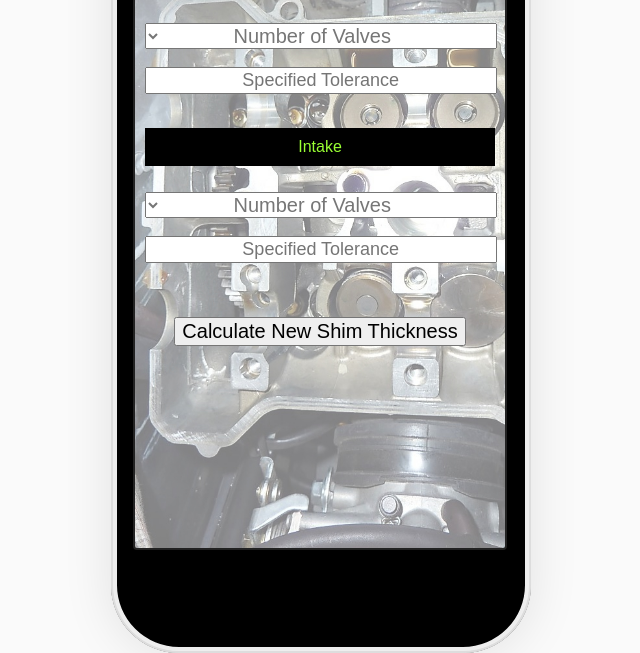
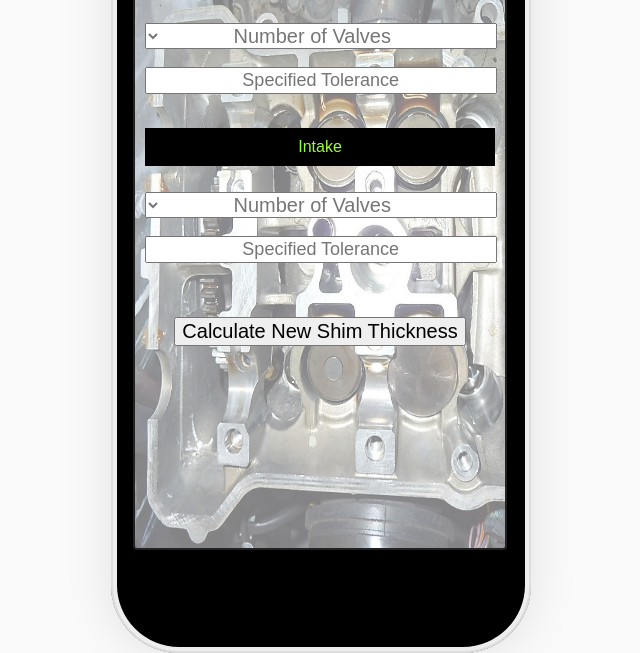
Before and after one commit to GreenJonah/.github.io, a plain HTML site: page project/project.html in a window 1280 px wide. Shown: the part 183-836 px from the top of the page, without its empty margins (319-959 px from the left). Drawn offline with Linux system fonts and the light colour scheme.

Commit message:
I set the background to be just a little bigger then the screen

```diff
--- a/project/styles.css
+++ b/project/styles.css
@@ -1,7 +1,7 @@
 .screen {
   background-image: url("shim_back_ground.jpg");
   background-repeat: no-repeat;
-  background-size: cover;
+  background-size: 115% 115%;
 }
 
 .title {
```
